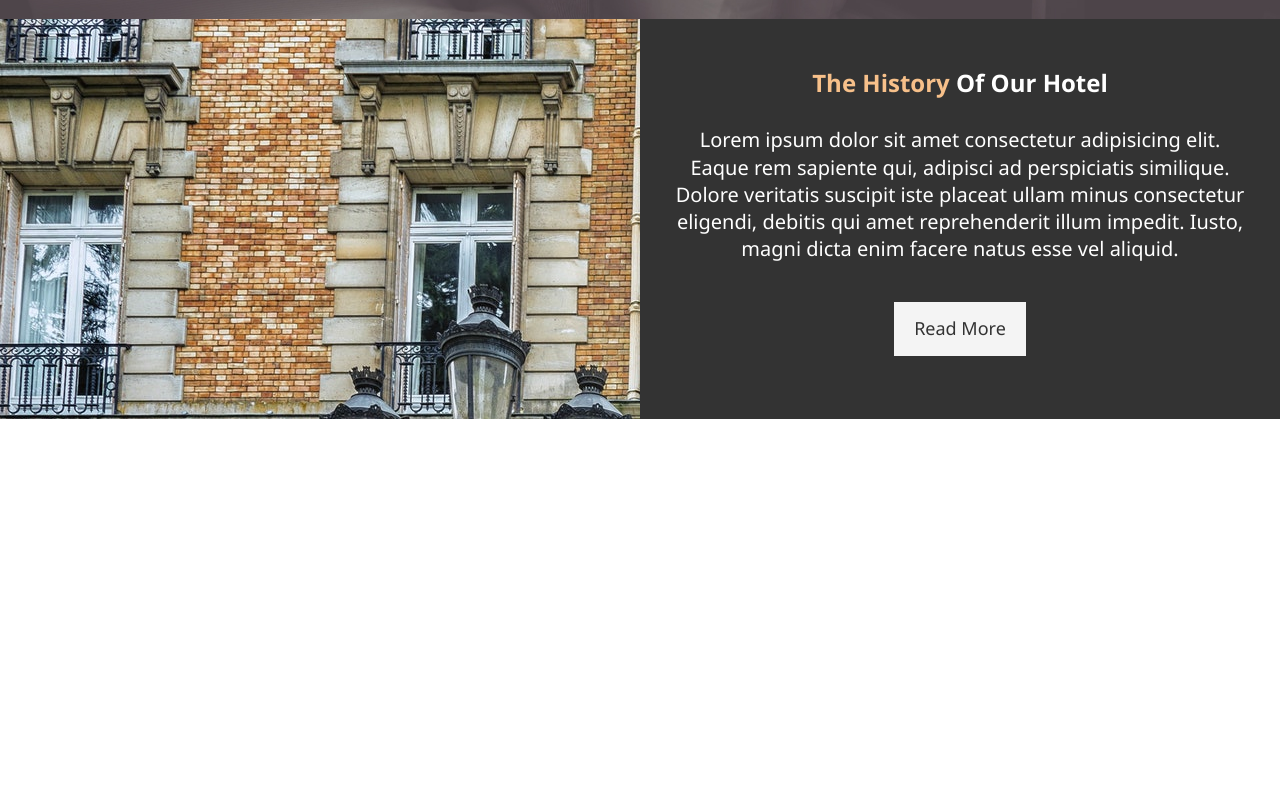
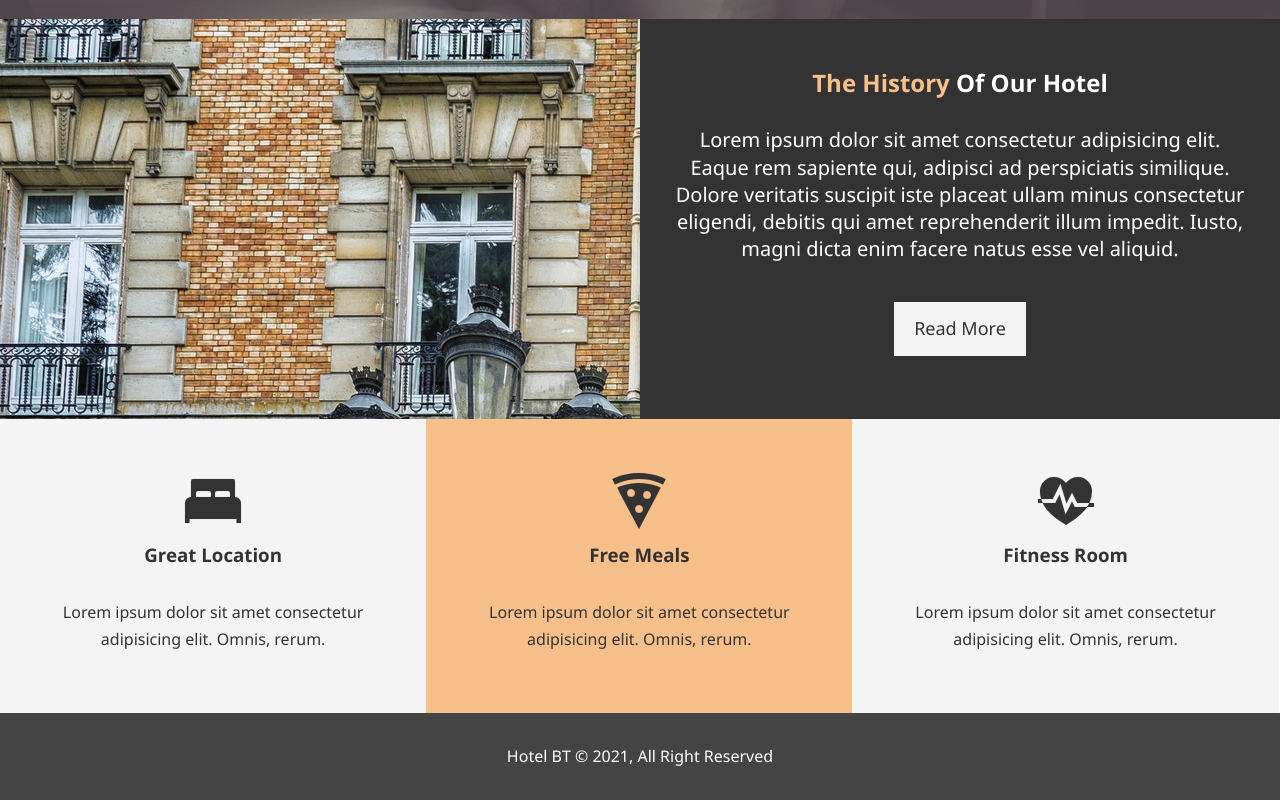
Before and after one commit to thao15059/html-css-modern, a plain HTML site: page hotel/index.html in a window 1280 px wide. Shown: the part 848-1648 px from the top of the page. Before the commit the page ends 1267 px from the top, so only its background shows below. Drawn offline with nearby package versions, Linux system fonts and the light colour scheme.

Commit message:
finish homepage

```diff
--- a/hotel/css/main.css
+++ b/hotel/css/main.css
@@ -71,3 +71,16 @@ p {
   color: #333;
   overflow: auto;
 }
+
+.bg-primary {
+  background: #f7c08a;
+  color: #333;
+}
+
+ion-icon {
+  font-size: 64px;
+}
+
+.clear {
+  clear: both;
+}
--- a/hotel/css/style.css
+++ b/hotel/css/style.css
@@ -63,7 +63,7 @@
 
 /* info */
 .home-info {
-  height: 50vh;
+  height: 400px;
 }
 
 .home-info .info-img {
@@ -76,6 +76,7 @@
 .home-info .info-content {
   float: left;
   width: 50%;
+  height: 100%;
   text-align: center;
   padding: 50px 30px;
   overflow: hidden;
@@ -84,3 +85,23 @@
 .home-info .info-content p {
   padding-bottom: 30px;
 }
+
+/* features */
+.box {
+  float: left;
+  width: 33.3%;
+  padding: 50px;
+  text-align: center;
+}
+
+.box .icon-inner {
+  margin-bottom: 10px;
+}
+
+/* footer */
+.main-footer {
+  text-align: center;
+  background: #444;
+  color: #fff;
+  padding: 20px;
+}
--- a/hotel/index.html
+++ b/hotel/index.html
@@ -9,6 +9,7 @@
       content="Welcome to the most extraordinary hotel in Boston Massachusetts"
     />
     <meta name="keywords" content="hotel, boston hotel, new england hotel" />
+
     <link rel="stylesheet" href="css/main.css" />
     <link rel="stylesheet" href="css/style.css" />
     <title>Hotel BT | Website</title>
@@ -40,6 +41,7 @@
       </div>
     </header>
 
+    <!--  -->
     <section class="home-info bg-dark">
       <div class="info-img"></div>
       <div class="info-content">
@@ -54,5 +56,46 @@
         <a class="btn btn-light" href="#">Read More</a>
       </div>
     </section>
+
+    <!-- features -->
+    <section class="features">
+      <div class="box bg-light">
+        <ion-icon name="bed-sharp"></ion-icon>
+        <h3>Great Location</h3>
+        <p>
+          Lorem ipsum dolor sit amet consectetur adipisicing elit. Omnis, rerum.
+        </p>
+      </div>
+      <div class="box bg-primary">
+        <ion-icon name="pizza-sharp"></ion-icon>
+        <h3>Free Meals</h3>
+        <p>
+          Lorem ipsum dolor sit amet consectetur adipisicing elit. Omnis, rerum.
+        </p>
+      </div>
+      <div class="box bg-light">
+        <ion-icon name="fitness-sharp"></ion-icon>
+        <h3>Fitness Room</h3>
+        <p>
+          Lorem ipsum dolor sit amet consectetur adipisicing elit. Omnis, rerum.
+        </p>
+      </div>
+    </section>
+    <div class="clear"></div>
+
+    <!-- footer -->
+    <footer class="main-footer">
+      <p>Hotel BT &copy; 2021, All Right Reserved</p>
+    </footer>
+
+    <!-- scripts -->
+    <script
+      type="module"
+      src="https://unpkg.com/ionicons@5.4.0/dist/ionicons/ionicons.esm.js"
+    ></script>
+    <script
+      nomodule=""
+      src="https://unpkg.com/ionicons@5.4.0/dist/ionicons/ionicons.js"
+    ></script>
   </body>
 </html>
```
